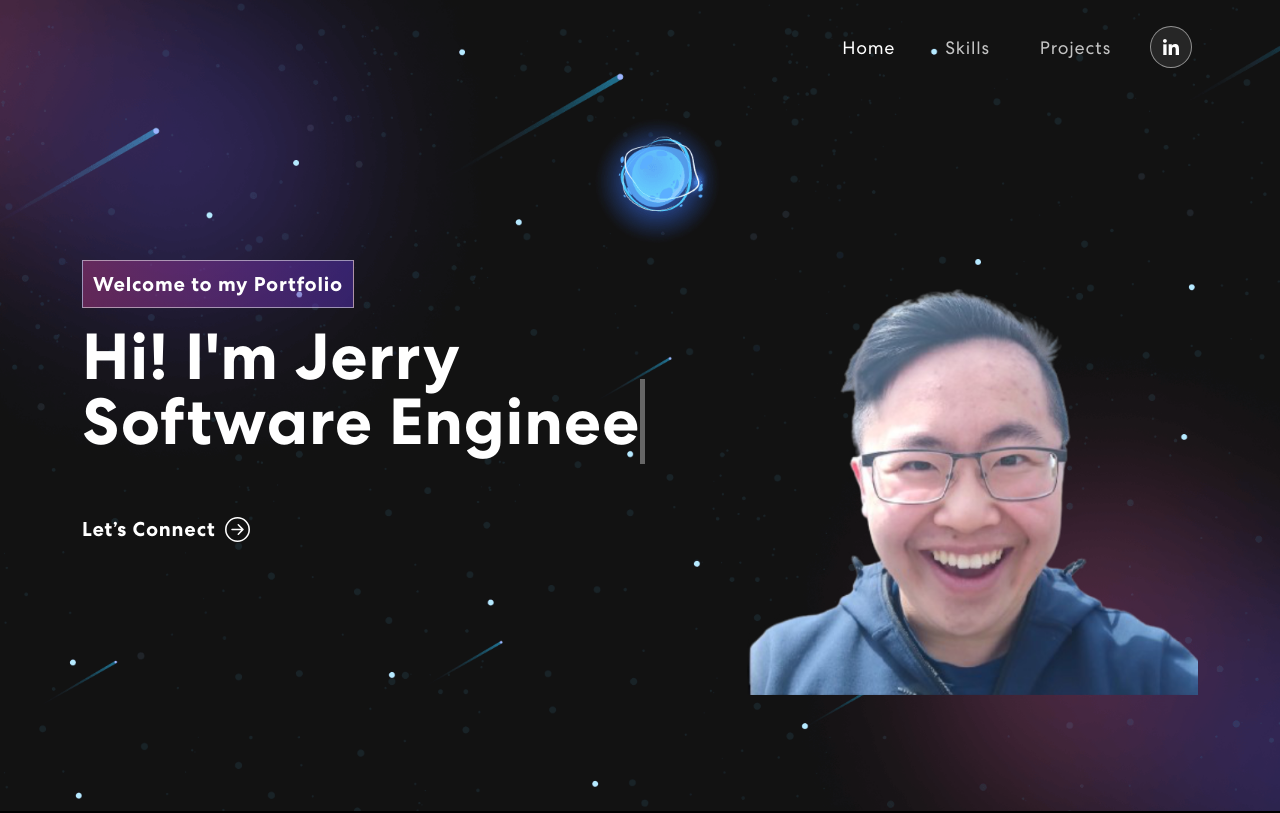
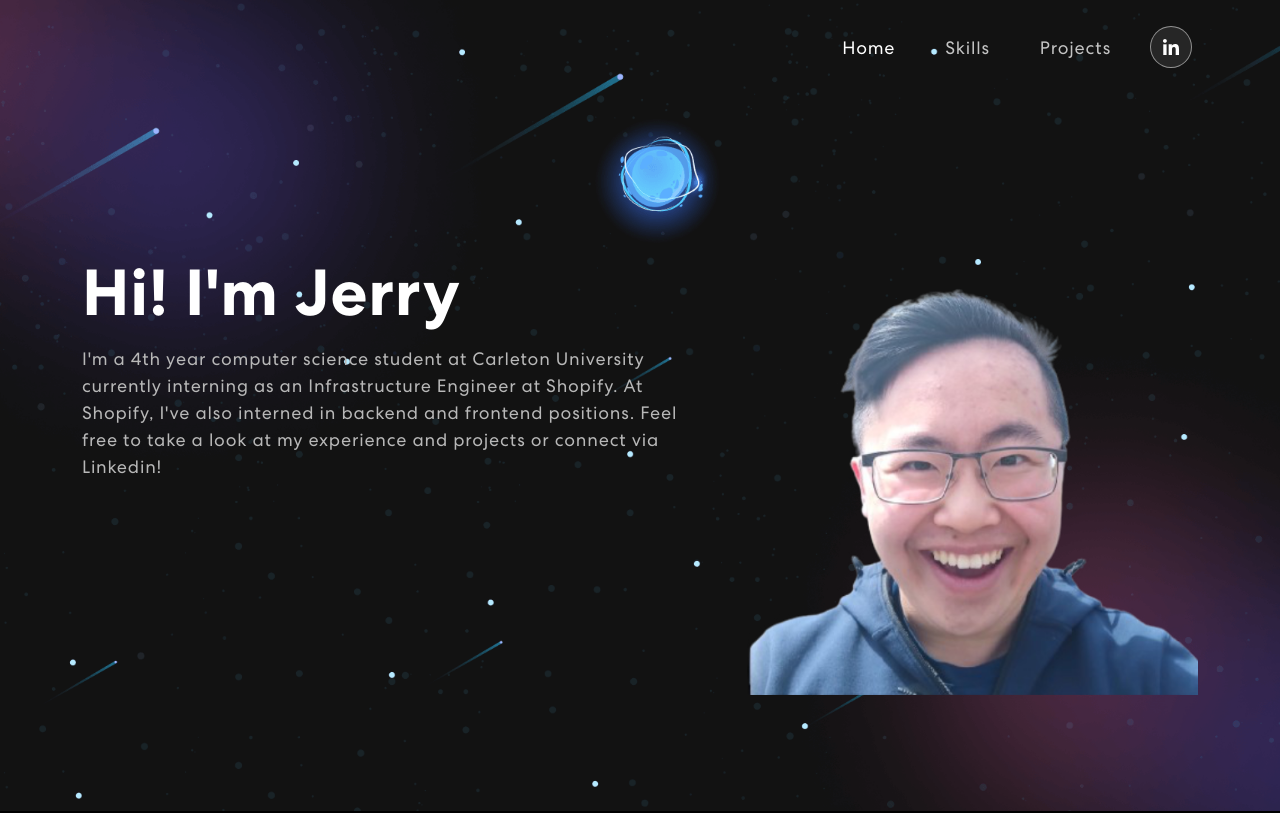
Before and after one commit to jdeng2857/personal-portfolio, a React (Create React App) app: page / in a window 1280 px wide. Shown: the top 813 px of the page. Built offline with nearby package versions, Linux system fonts and the light colour scheme.

Commit message:
Add banner description

```diff
--- a/src/components/Banner.js
+++ b/src/components/Banner.js
@@ -56,10 +56,11 @@ export const Banner = () => {
             <TrackVisibility>
               {({ isVisible }) =>
               <div className={isVisible ? "animate__animated animate__fadeIn" : ""}>
-                <span className="tagline">Welcome to my Portfolio</span>
-                <h1>{`Hi! I'm Jerry `} <span className="txt-rotate" dataPeriod="1000" data-rotate='[ "Software Engineer", "Fullstack Developer", "Infrastructure Engineer" ]'><span className="wrap">{text}</span></span></h1>
-                  <p></p>
-                  <button onClick={() => console.log('connect')}>Let’s Connect <ArrowRightCircle size={25} /></button>
+                <h1>{`Hi! I'm Jerry `}</h1>
+                <p>I'm a 4th year computer science student at Carleton University currently
+                   interning as an Infrastructure Engineer at Shopify. At Shopify, I've also interned
+                   in backend and frontend positions. Feel free to take a look at my experience and
+                   projects or connect via Linkedin!</p>
               </div>}
             </TrackVisibility>
           </Col>
```
